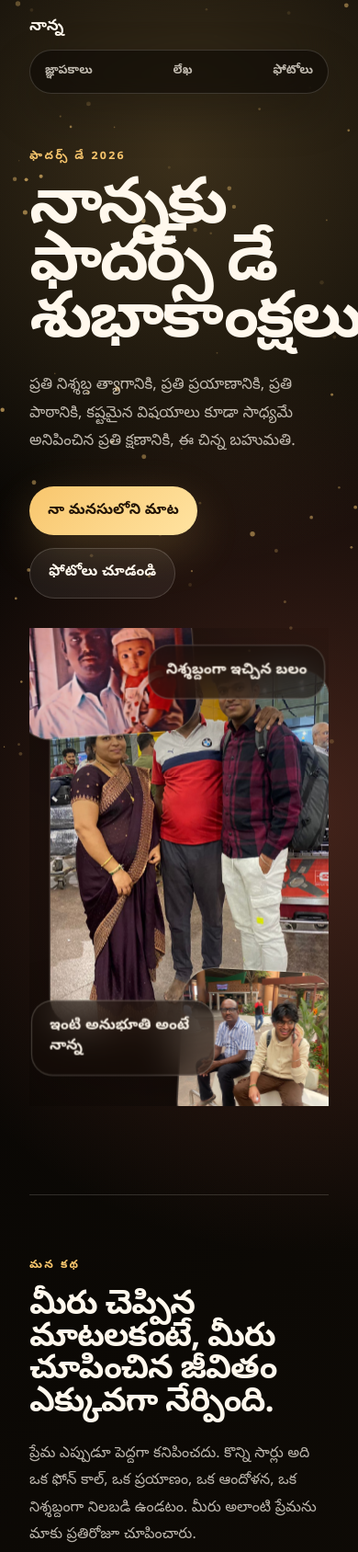
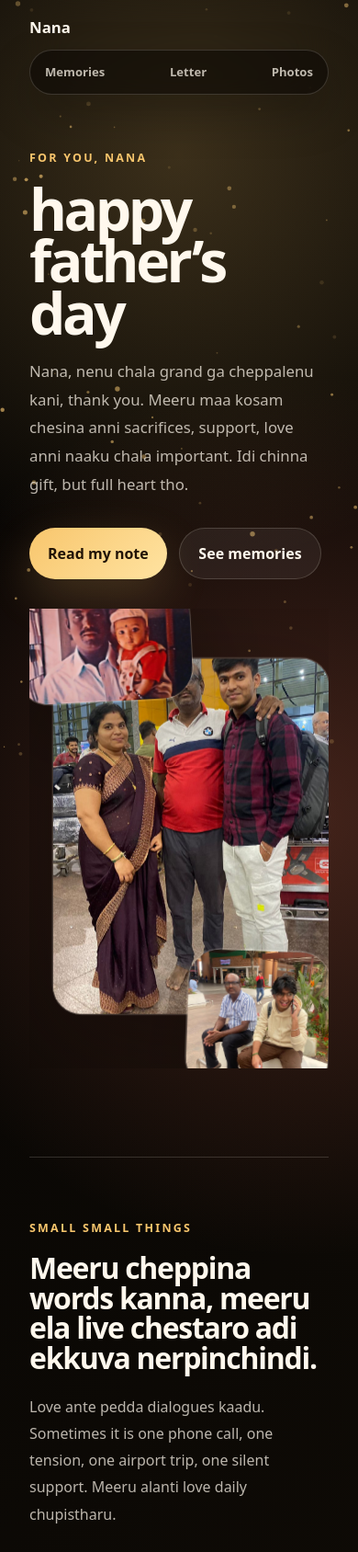
Before and after one commit to Mukeshkr-19/Happy-father-s-day-, a plain HTML site: page index.html in a window 390 px wide. Shown: the top 1688 px of the page at 92% size. Drawn offline with Linux system fonts and the light colour scheme.

Commit message:
Refine Father’s Day message and hero layout

```diff
--- a/index.html
+++ b/index.html
@@ -3,7 +3,7 @@
   <head>
     <meta charset="utf-8" />
     <meta name="viewport" content="width=device-width, initial-scale=1" />
-    <title>నాన్నకు ఫాదర్స్ డే శుభాకాంక్షలు</title>
+    <title>Happy Father's Day Nana</title>
     <meta
       name="description"
       content="నాన్న కోసం ప్రేమతో చేసిన ఫాదర్స్ డే జ్ఞాపకాల వెబ్‌సైట్."
@@ -18,27 +18,27 @@
     <div class="glow glow-two" aria-hidden="true"></div>
 
     <header class="nav">
-      <a href="#top" class="mark">నాన్న</a>
+      <a href="#top" class="mark">Nana</a>
       <nav aria-label="Page sections">
-        <a href="#memories">జ్ఞాపకాలు</a>
-        <a href="#letter">లేఖ</a>
-        <a href="#gallery">ఫోటోలు</a>
+        <a href="#memories">Memories</a>
+        <a href="#letter">Letter</a>
+        <a href="#gallery">Photos</a>
       </nav>
     </header>
 
     <main id="top">
       <section class="hero" data-reveal>
         <div class="hero-text">
-          <p class="eyebrow">ఫాదర్స్ డే 2026</p>
-          <h1>నాన్నకు ఫాదర్స్ డే శుభాకాంక్షలు.</h1>
+          <p class="eyebrow">For you, Nana</p>
+          <h1>happy father’s day</h1>
           <p class="lead">
-            ప్రతి నిశ్శబ్ద త్యాగానికి, ప్రతి ప్రయాణానికి, ప్రతి పాఠానికి,
-            కష్టమైన విషయాలు కూడా సాధ్యమే అనిపించిన ప్రతి క్షణానికి,
-            ఈ చిన్న బహుమతి.
+            Nana, nenu chala grand ga cheppalenu kani, thank you.
+            Meeru maa kosam chesina anni sacrifices, support, love
+            anni naaku chala important. Idi chinna gift, but full heart tho.
           </p>
           <div class="hero-actions">
-            <a class="primary-btn" href="#letter">నా మనసులోని మాట</a>
-            <a class="ghost-btn" href="#gallery">ఫోటోలు చూడండి</a>
+            <a class="primary-btn" href="#letter">Read my note</a>
+            <a class="ghost-btn" href="#gallery">See memories</a>
           </div>
         </div>
 
@@ -52,28 +52,26 @@
           <figure class="hero-photo side-photo">
             <img src="shared/assets/photos/dad-sanjay-airport.jpg" alt="ఎయిర్‌పోర్ట్ దగ్గర నాన్న మరియు సంజయ్" />
           </figure>
-          <div class="caption-chip chip-one">నిశ్శబ్దంగా ఇచ్చిన బలం</div>
-          <div class="caption-chip chip-two">ఇంటి అనుభూతి అంటే నాన్న</div>
         </div>
       </section>
 
       <section id="memories" class="section intro-band" data-reveal>
-        <p class="eyebrow">మన కథ</p>
-        <h2>మీరు చెప్పిన మాటలకంటే, మీరు చూపించిన జీవితం ఎక్కువగా నేర్పింది.</h2>
+        <p class="eyebrow">Small small things</p>
+        <h2>Meeru cheppina words kanna, meeru ela live chestaro adi ekkuva nerpinchindi.</h2>
         <p>
-          ప్రేమ ఎప్పుడూ పెద్దగా కనిపించదు. కొన్ని సార్లు అది ఒక ఫోన్ కాల్,
-          ఒక ప్రయాణం, ఒక ఆందోళన, ఒక నిశ్శబ్దంగా నిలబడి ఉండటం.
-          మీరు అలాంటి ప్రేమను మాకు ప్రతిరోజూ చూపించారు.
+          Love ante pedda dialogues kaadu. Sometimes it is one phone call,
+          one tension, one airport trip, one silent support. Meeru alanti love
+          daily chupistharu.
         </p>
       </section>
 
       <section class="memory-grid section" aria-label="జ్ఞాపకాలు">
         <article class="memory-card text-card" data-reveal>
           <span>01</span>
-          <h3>శాంతిగా నిలిచే బలం</h3>
+          <h3>You make things feel okay</h3>
           <p>
-            విషయాలు గందరగోళంగా ఉన్నప్పుడు కూడా, “పర్వాలేదు, మనం చూసుకుందాం”
-            అనిపించే ధైర్యం మీ వల్ల వచ్చింది.
+            Nenu confused ga unna time lo kuda, meeru unte calm ga anipisthundi.
+            “Parledu, chuskundam” ani feeling osthundi.
           </p>
         </article>
         <figure class="memory-card image-card large" data-reveal>
@@ -84,10 +82,11 @@
         </figure>
         <article class="memory-card text-card warm" data-reveal>
           <span>02</span>
-          <h3>కష్టపడటం నేర్పిన మనిషి</h3>
+          <h3>Hard work ante enti ani meeru nerpincharu</h3>
           <p>
-            ప్రేమ అంటే మాటలు మాత్రమే కాదు అని మీరు నేర్పారు. బాధ్యతగా ఉండటం,
-            మళ్లీ మళ్లీ ప్రయత్నించడం, కుటుంబం కోసం నిలబడటం కూడా ప్రేమే.
+            Love ante only words kaadu. Responsibility, patience, family kosam
+            stand avvadam, malli malli try cheyyadam. Avi anni meeku chusi
+            nerchukunna things.
           </p>
         </article>
         <figure class="memory-card image-card wide" data-reveal>
@@ -98,56 +97,57 @@
       <section id="letter" class="letter-section section" data-reveal>
         <div class="letter-card" data-tilt>
           <p class="eyebrow">సంజయ్ నుండి</p>
-          <h2>ధన్యవాదాలు నాన్న.</h2>
+          <h2>Thank you, Nana.</h2>
           <p>
-            నేను ఎప్పుడూ బాగా చెప్పలేకపోవచ్చు. కానీ మీరు చేసిన కష్టం, మీరు ఇచ్చిన
-            నమ్మకం, మీరు మాకు ఇచ్చిన రక్షణ నాకు కనిపిస్తూనే ఉంటాయి.
+            Nenu eppudu perfect ga cheppalenu, but I notice everything.
+            Meeru chesina hard work, meeru ichina trust, meeru family ni
+            protect chese way, anni naaku telusu.
           </p>
           <p>
-            నేను ఇంకా నేర్చుకుంటున్నాను, ఇంకా ఎదుగుతున్నాను. కానీ నా వెనుక మీరు
-            ఉన్నారు అనే భావన నాకు చాలా పెద్ద బలం. ఈ రోజు మీకు కూడా మీరు మాకు
-            ఇచ్చినంత ప్రేమ, శాంతి, గర్వం అనిపించాలి.
+            Nenu inka grow avuthunna, inka chala nerchukuntunna. But na venaka
+            meeru unnaru ani feeling naaku chala pedda strength. Happy Father’s
+            Day Nana. Love you.
           </p>
-          <strong>ప్రేమతో, సంజయ్</strong>
+          <strong>Love, Sanjay</strong>
         </div>
       </section>
 
       <section id="gallery" class="section gallery-section" data-reveal>
         <div class="gallery-heading">
-          <p class="eyebrow">జ్ఞాపకాల గ్యాలరీ</p>
-          <h2>కాలం మారినా, ఈ క్షణాలు మాత్రం అలాగే ఉంటాయి.</h2>
+          <p class="eyebrow">Our photos</p>
+          <h2>Ee photos lo chala memories unnayi.</h2>
         </div>
         <div class="gallery">
           <figure class="gallery-photo landscape">
             <img src="shared/assets/photos/father-baby.jpg" alt="చిన్నప్పటి జ్ఞాపకం" />
-            <figcaption>ఆ మొదటి రోజుల నుంచే...</figcaption>
+            <figcaption>Appati nunchi ippati varaku</figcaption>
           </figure>
           <figure class="gallery-photo portrait">
             <img src="shared/assets/photos/dad-sanjay-airport.jpg" alt="నాన్నతో సంజయ్" />
-            <figcaption>ప్రతి ప్రయాణంలో తోడు</figcaption>
+            <figcaption>Every trip, every support</figcaption>
           </figure>
           <figure class="gallery-photo portrait">
             <img src="shared/assets/photos/dad-airport-arch.jpg" alt="నాన్న ఫోటో" />
-            <figcaption>మన కుటుంబానికి నిలువెత్తు బలం</figcaption>
+            <figcaption>Mana family ki strength</figcaption>
           </figure>
           <figure class="gallery-photo landscape">
             <img src="shared/assets/photos/dad-train.jpg" alt="రైలు ప్రయాణంలో జ్ఞాపకం" />
-            <figcaption>చిన్న చిన్న ప్రయాణాలు, పెద్ద జ్ఞాపకాలు</figcaption>
+            <figcaption>Small trips, big memories</figcaption>
           </figure>
           <figure class="gallery-photo portrait">
             <img src="shared/assets/photos/dad-traditional.jpg" alt="సాంప్రదాయ దుస్తుల్లో నాన్నతో సంజయ్" />
-            <figcaption>గర్వంగా నిలిచే క్షణం</figcaption>
+            <figcaption>One of my favorite moments</figcaption>
           </figure>
           <figure class="gallery-photo landscape">
             <img src="shared/assets/photos/dad-daughters.jpg" alt="నాన్న కుటుంబంతో" />
-            <figcaption>కుటుంబం అంటే మీ చుట్టూ చేరే ప్రేమ</figcaption>
+            <figcaption>Family moments like this matter</figcaption>
           </figure>
         </div>
       </section>
     </main>
 
     <footer class="footer">
-      <p>ఫాదర్స్ డే శుభాకాంక్షలు నాన్న. ఈ రోజు మీకోసం.</p>
+      <p>happy father’s day nana.</p>
       <span>Made with love by Sanjay</span>
     </footer>
 
--- a/shared/styles.css
+++ b/shared/styles.css
@@ -37,9 +37,6 @@ body {
     radial-gradient(circle at 85% 12%, rgba(217, 107, 84, 0.28), transparent 30rem),
     linear-gradient(135deg, #050403 0%, #161008 52%, #070504 100%);
   font-family:
-    "Noto Sans Telugu",
-    "Nirmala UI",
-    "Gautami",
     ui-sans-serif,
     system-ui,
     -apple-system,
@@ -184,19 +181,20 @@ p {
 }
 
 h1 {
-  max-width: 760px;
+  max-width: 640px;
   margin-bottom: 1.35rem;
-  font-size: clamp(4rem, 10.5vw, 9.2rem);
-  line-height: 0.88;
-  letter-spacing: -0.045em;
+  font-size: clamp(3.3rem, 8.5vw, 7.4rem);
+  line-height: 0.9;
+  letter-spacing: -0.055em;
+  text-transform: lowercase;
 }
 
 h2 {
   max-width: 930px;
   margin-bottom: 1.4rem;
-  font-size: clamp(2.25rem, 5.8vw, 5.4rem);
-  line-height: 0.98;
-  letter-spacing: -0.035em;
+  font-size: clamp(2rem, 4.8vw, 4.45rem);
+  line-height: 1.02;
+  letter-spacing: -0.04em;
 }
 
 h3 {
@@ -249,7 +247,7 @@ p {
 
 .hero-collage {
   position: relative;
-  min-height: 690px;
+  min-height: 640px;
   overflow: visible;
   perspective: 1000px;
   transform: rotateX(var(--tilt-y)) rotateY(var(--tilt-x));
@@ -274,51 +272,36 @@ p {
 }
 
 .main-photo {
-  inset: 5% 4% 16% 16%;
+  inset: 10% 4% 8% 18%;
   transform: translateZ(10px);
 }
 
 .baby-photo {
   left: 0;
   top: 0;
-  width: 48%;
-  height: 28%;
-  transform: translateZ(86px) rotate(-4deg);
+  width: 44%;
+  height: 25%;
+  transform: translateZ(86px) rotate(-3deg);
 }
 
 .side-photo {
   right: 0;
   bottom: 0;
-  width: 43%;
-  height: 36%;
-  transform: translateZ(110px) rotate(3deg);
+  width: 40%;
+  height: 30%;
+  transform: translateZ(90px) rotate(2deg);
 }
 
-.caption-chip {
-  position: absolute;
-  z-index: 2;
-  max-width: 220px;
-  border: 1px solid rgba(255, 248, 237, 0.22);
-  border-radius: 20px;
-  padding: 0.95rem 1rem;
-  background: rgba(20, 12, 7, 0.62);
-  backdrop-filter: blur(18px);
-  color: var(--ink);
-  font-weight: 900;
-  line-height: 1.35;
-  box-shadow: 0 20px 60px rgba(0, 0, 0, 0.28);
+.main-photo img {
+  object-position: 62% 50%;
 }
 
-.chip-one {
-  top: 10%;
-  right: 3%;
-  transform: translateZ(140px);
+.baby-photo img {
+  object-position: 50% 44%;
 }
 
-.chip-two {
-  left: 8%;
-  bottom: 13%;
-  transform: translateZ(150px);
+.side-photo img {
+  object-position: 48% 45%;
 }
 
 .section {
@@ -446,6 +429,7 @@ p {
   backdrop-filter: blur(18px);
   color: var(--ink);
   font-weight: 900;
+  pointer-events: none;
 }
 
 .footer {
@@ -516,7 +500,7 @@ p {
   }
 
   .hero-collage {
-    min-height: 620px;
+    min-height: 600px;
     overflow: clip;
   }
 
@@ -547,35 +531,26 @@ p {
   }
 
   h1 {
-    font-size: clamp(3.05rem, 18vw, 5.6rem);
+    font-size: clamp(3rem, 16vw, 5.2rem);
   }
 
   .hero-collage {
-    min-height: 520px;
+    min-height: 500px;
   }
 
   .main-photo {
-    inset: 9% 0 17% 7%;
+    inset: 11% 0 12% 8%;
   }
 
   .baby-photo {
-    width: 55%;
-    height: 25%;
+    width: 54%;
+    height: 23%;
   }
 
   .side-photo {
     right: 4%;
-    width: 46%;
-    height: 31%;
-  }
-
-  .caption-chip {
-    max-width: 170px;
-    font-size: 0.86rem;
-  }
-
-  .chip-one {
-    right: 8%;
+    width: 44%;
+    height: 28%;
   }
 
   .section {
```
